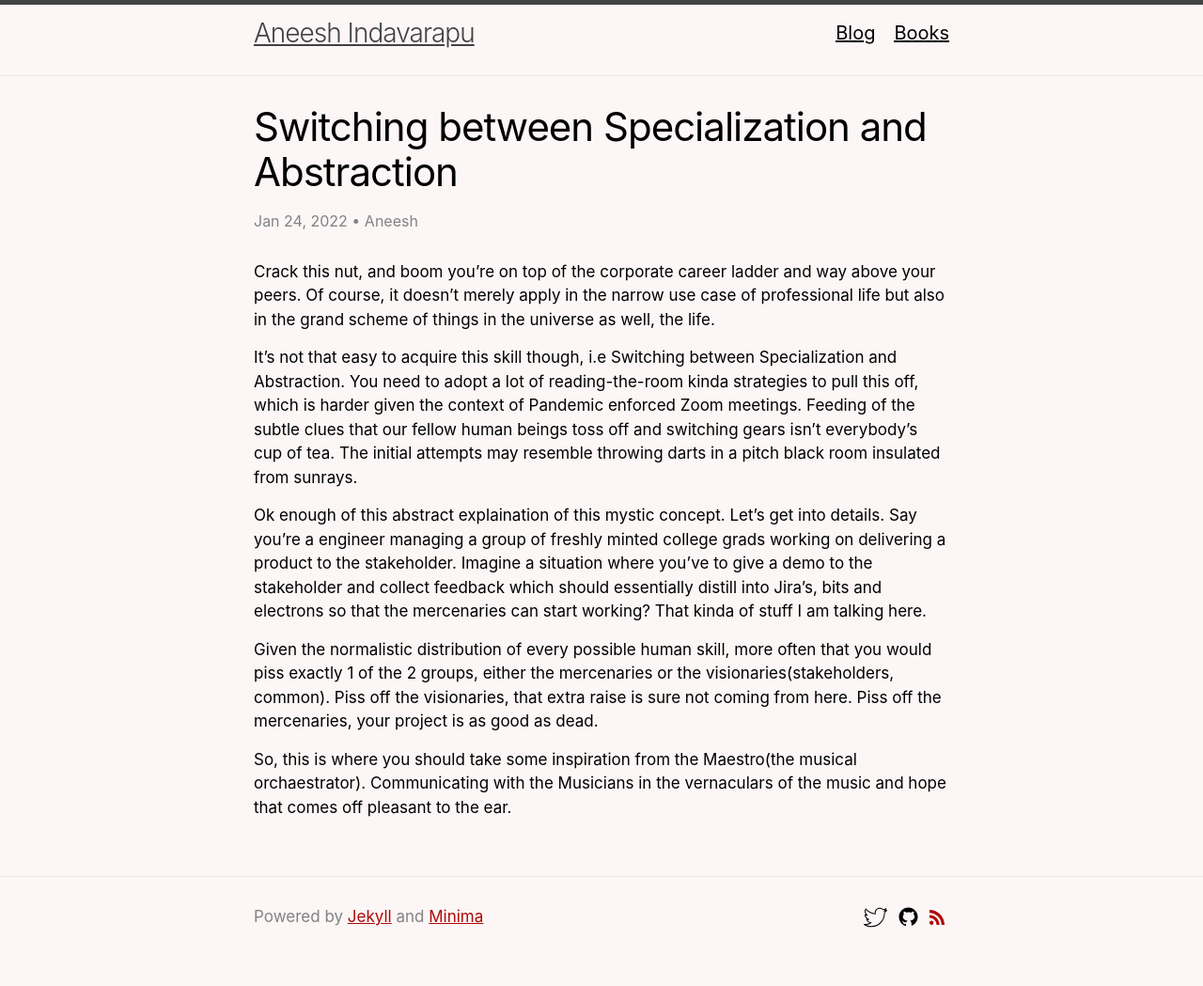
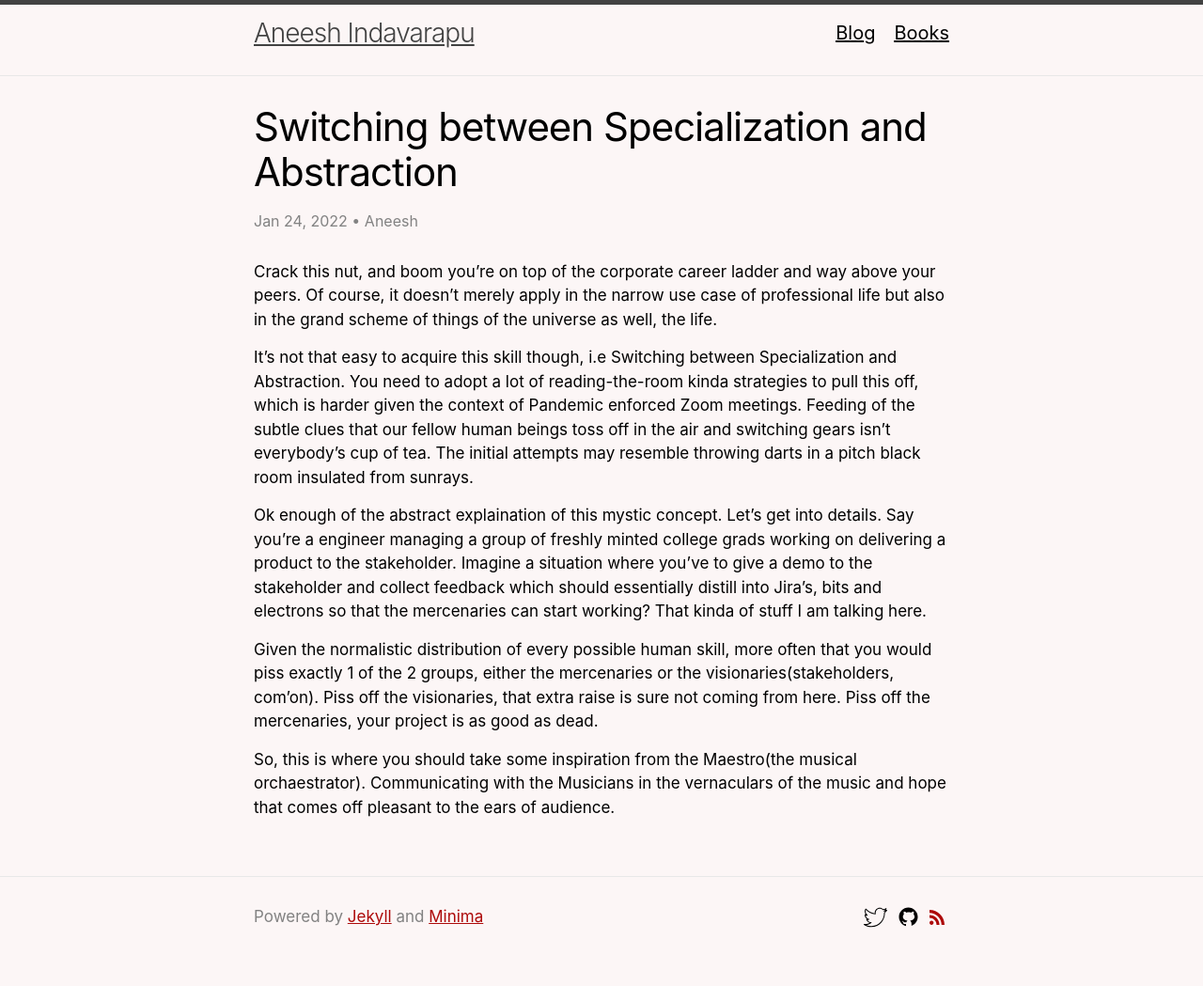
Before and after one commit to aneessh18/aneessh18.github.io, a Jekyll site: the page built from _posts/2022-01-24-Specification_vs_Generalization.markdown, in a window 1280 px wide. Shown: the whole page at 94% size. Built offline with Jekyll 4.4.1, drawn with Linux system fonts in a browser that asks for light colours.

Commit message:
fix grammatic mistakes

```diff
--- a/_posts/2022-01-24-Specification_vs_Generalization.markdown
+++ b/_posts/2022-01-24-Specification_vs_Generalization.markdown
@@ -6,12 +6,12 @@ categories: career-hack
 author: Aneesh
 ---
 
-Crack this nut, and boom you're on top of the corporate career ladder and way above your peers. Of course, it doesn't merely apply in the narrow use case of professional life but also in the grand scheme of things in the universe as well, the life.
+Crack this nut, and boom you're on top of the corporate career ladder and way above your peers. Of course, it doesn't merely apply in the narrow use case of professional life but also in the grand scheme of things of the universe as well, the life.
 
-It's not that easy to acquire this skill though, i.e Switching between Specialization and Abstraction. You need to adopt a lot of reading-the-room kinda strategies to pull this off, which is harder given the context of Pandemic enforced Zoom meetings. Feeding of the subtle clues that our fellow human beings toss off and switching gears isn't everybody's cup of tea. The initial attempts may resemble throwing darts in a pitch black room insulated from sunrays.
+It's not that easy to acquire this skill though, i.e Switching between Specialization and Abstraction. You need to adopt a lot of reading-the-room kinda strategies to pull this off, which is harder given the context of Pandemic enforced Zoom meetings. Feeding of the subtle clues that our fellow human beings toss off in the air and switching gears isn't everybody's cup of tea. The initial attempts may resemble throwing darts in a pitch black room insulated from sunrays.
 
-Ok enough of this abstract explaination of this mystic concept. Let's get into details. Say you're a engineer managing a group of freshly minted college grads working on delivering a product to the stakeholder. Imagine a situation where you've to give a demo to the stakeholder and collect feedback which should essentially distill into Jira's, bits and electrons so that the mercenaries can start working? That kinda of stuff I am talking here.
+Ok enough of the abstract explaination of this mystic concept. Let's get into details. Say you're a engineer managing a group of freshly minted college grads working on delivering a product to the stakeholder. Imagine a situation where you've to give a demo to the stakeholder and collect feedback which should essentially distill into Jira's, bits and electrons so that the mercenaries can start working? That kinda of stuff I am talking here.
 
-Given the normalistic distribution of every possible human skill, more often that you would piss exactly 1 of the 2 groups, either the mercenaries or the visionaries(stakeholders, common). Piss off the visionaries, that extra raise is sure not coming from here. Piss off the mercenaries, your project is as good as dead.
+Given the normalistic distribution of every possible human skill, more often that you would piss exactly 1 of the 2 groups, either the mercenaries or the visionaries(stakeholders, com'on). Piss off the visionaries, that extra raise is sure not coming from here. Piss off the mercenaries, your project is as good as dead.
 
-So, this is where you should take some inspiration from the Maestro(the musical orchaestrator). Communicating with the Musicians in the vernaculars of the music and hope that comes off pleasant to the ear.
+So, this is where you should take some inspiration from the Maestro(the musical orchaestrator). Communicating with the Musicians in the vernaculars of the music and hope that comes off pleasant to the ears of audience.
```
